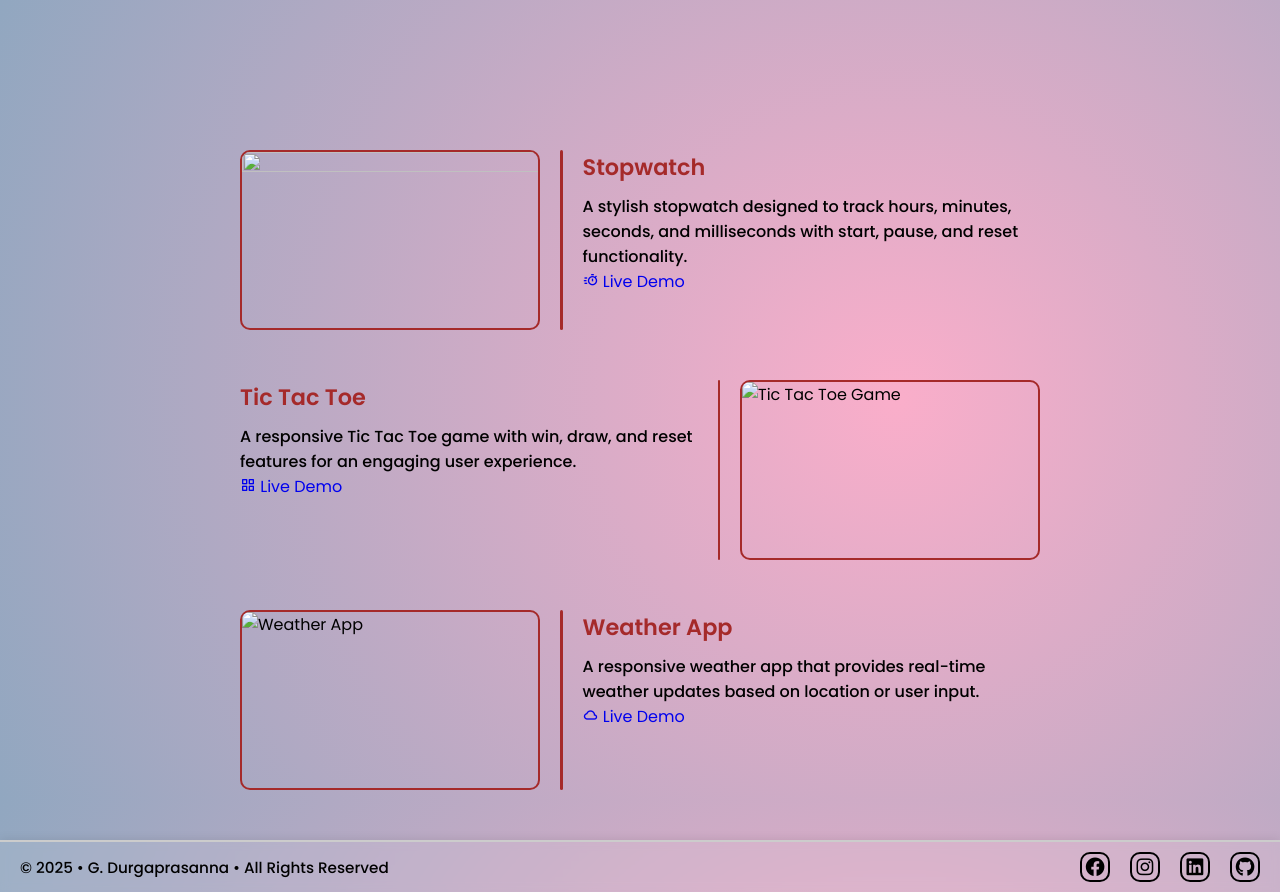
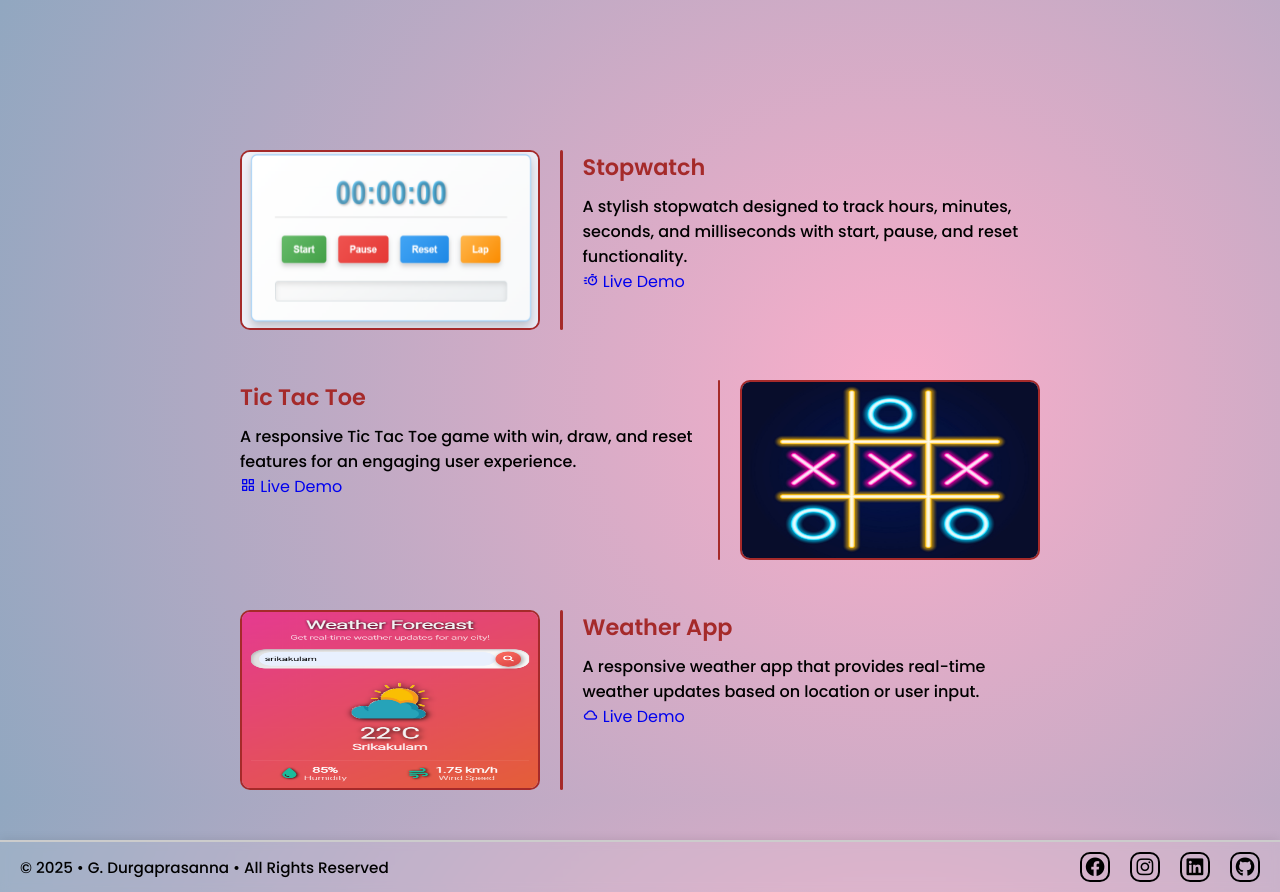
Before and after one commit to Durgaprasanna18110/PORTFOLIO, a plain HTML site: page SRC/pages/projects.html in a window 1280 px wide. Drawn offline with nearby package versions, Linux system fonts and the light colour scheme; the site is published under a folder, as on GitHub Pages, so addresses that start at the root find nothing.

Commit message:
Update projects.html

```diff
--- a/SRC/pages/projects.html
+++ b/SRC/pages/projects.html
@@ -6,7 +6,7 @@
     <meta name="viewport" content="width=device-width, initial-scale=1">
     <title>Projects</title>
     <link rel="stylesheet" type="text/css" href="../style/style.css">
-    <link rel="icon" href="/Assets/favicons/favicon.png" type="image/png" sizes="32x32">
+    <link rel="icon" href="../../Assets/favicons/favicon.png" type="image/png" sizes="32x32">
     <link rel="stylesheet" href="https://cdnjs.cloudflare.com/ajax/libs/font-awesome/6.2.0/css/all.min.css">
     <link rel="stylesheet" href="https://unpkg.com/boxicons@latest/css/boxicons.min.css">
 </head>
@@ -38,7 +38,7 @@
             <div class="education-section">
                 <div class="study first">
                     <div class="image">
-                        <img src="/Assets/projects/stopwatch.png" alt="">
+                        <img src="../../Assets/projects/stopwatch.png" alt="">
                     </div>
                     <div class="line"></div>
                     <div class="texts">
@@ -50,7 +50,7 @@
 
                 <div class="study second">
                     <div class="image">
-                        <img src="/Assets/projects/tic-tac-toe.png" alt="Tic Tac Toe Game">
+                        <img src="../../Assets/projects/tic-tac-toe.png" alt="Tic Tac Toe Game">
                     </div>
                     <div class="line"></div>
                     <div class="texts">
@@ -62,7 +62,7 @@
 
                 <div class="study third">
                     <div class="image">
-                        <img src="/Assets/projects/weather.png" alt="Weather App">
+                        <img src="../../Assets/projects/weather.png" alt="Weather App">
                     </div>
                     <div class="line"></div>
                     <div class="texts">
```
